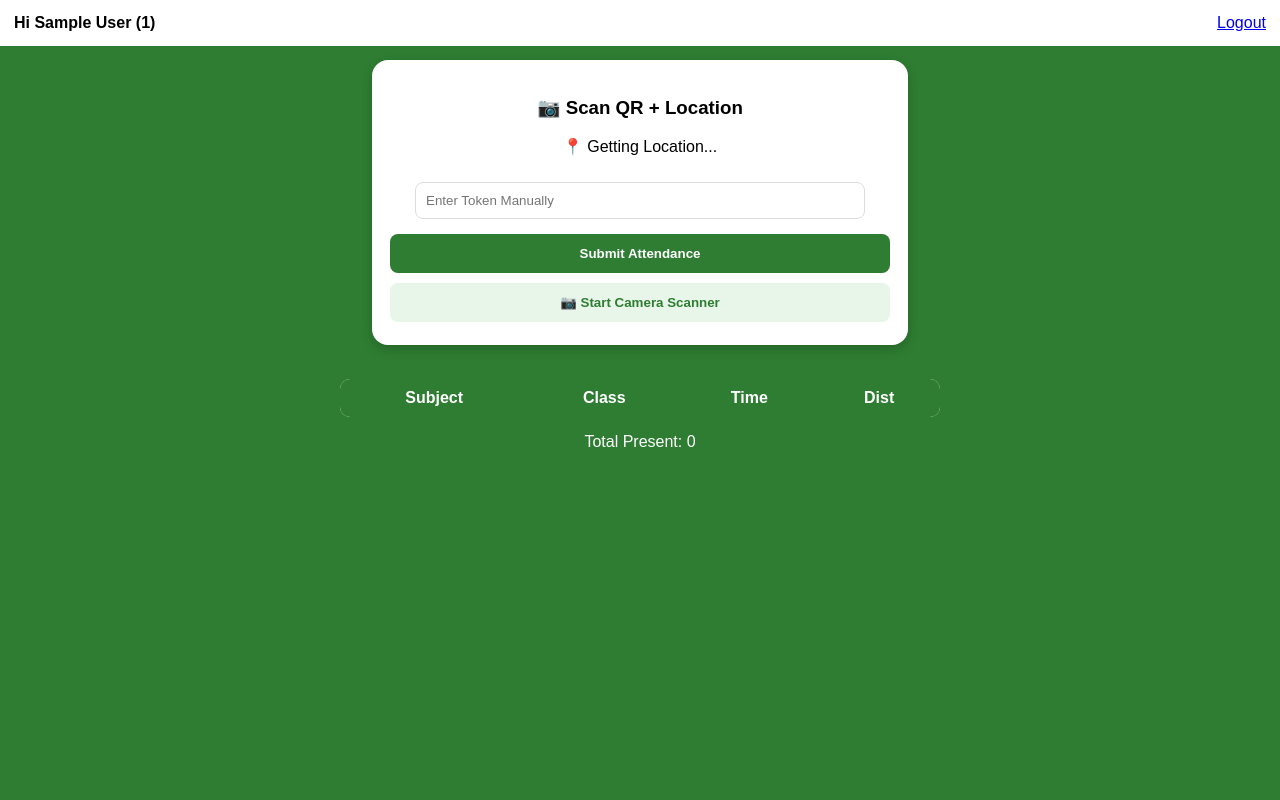
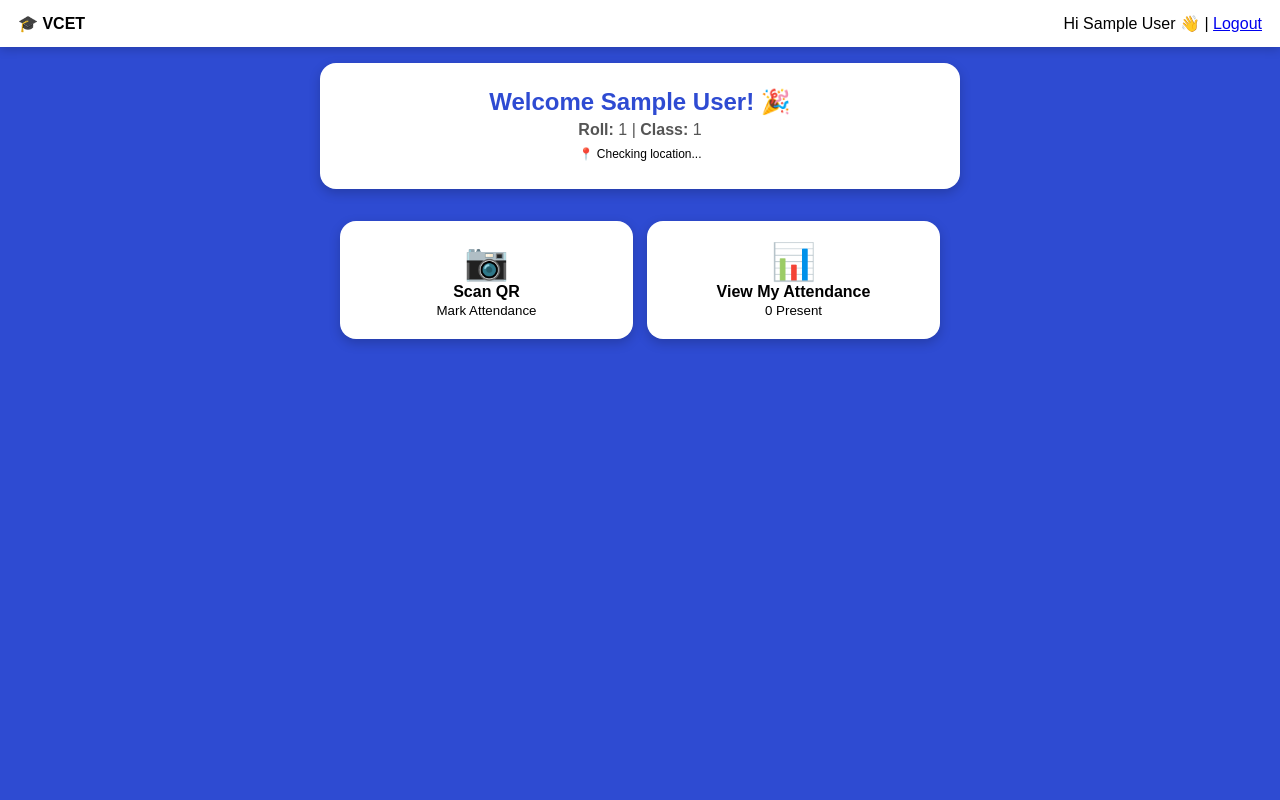
Before and after one commit to 309swara-crypto/qr-attendance, a Flask app: page /student_dashboard in a window 1280 px wide. Run offline with Flask 3, Linux system fonts and the light colour scheme; the visitor is signed in with stand-in values (Sample User, id 1); lists and menus that the app fills with data are empty; some libraries are stand-ins or nearby versions.

Commit message:
Update student_dashboard.html

```diff
--- a/templates/student_dashboard.html
+++ b/templates/student_dashboard.html
@@ -2,13 +2,19 @@
 <html>
 <head>
 <meta name="viewport" content="width=device-width, initial-scale=1">
-<title>Student Panel - Location + Google</title>
+<title>Student Dashboard - Blue</title>
 <style>
-body{margin:0;font-family:Arial;background:#2e7d32;min-height:100vh}
-.nav{background:white;padding:14px;display:flex;justify-content:space-between}
-.card{background:white;border-radius:16px;padding:18px;margin:14px auto;max-width:500px;text-align:center;box-shadow:0 4px 12px rgba(0,0,0,.2)}
-.btn{width:100%;padding:12px;background:#2e7d32;color:white;border:none;border-radius:8px;font-weight:700;margin:5px 0;cursor:pointer}
-table{width:100%;background:white;border-collapse:collapse;border-radius:10px;overflow:hidden;margin:10px auto;max-width:600px} th{background:#2e7d32;color:white;padding:10px} td{padding:8px;border-bottom:1px solid #eee;font-size:13px}
+body{margin:0;font-family:Arial;background:#2e4bd2;min-height:100vh}
+.nav{background:white;padding:14px 18px;display:flex;justify-content:space-between;align-items:center;box-shadow:0 2px 10px rgba(0,0,0,.2)}
+.welcome{background:white;border-radius:16px;padding:20px;margin:16px auto;max-width:600px;text-align:center;box-shadow:0 4px 12px rgba(0,0,0,.2)}
+.grid{display:grid;grid-template-columns:1fr 1fr;gap:14px;padding:16px;max-width:600px;margin:auto}
+.card{background:white;border-radius:16px;padding:20px 10px;text-align:center;cursor:pointer;box-shadow:0 4px 12px rgba(0,0,0,.2);transition:.2s}
+.card:hover{transform:translateY(-3px)}
+.modal{position:fixed;inset:0;background:rgba(0,0,0,.5);display:none;justify-content:center;align-items:center;z-index:99}
+.box{background:white;border-radius:16px;padding:20px;width:90%;max-width:500px;max-height:85vh;overflow:auto}
+.btn{width:100%;padding:12px;background:#2e4bd2;color:white;border:none;border-radius:8px;font-weight:700;margin:5px 0;cursor:pointer}
+.btn-green{background:#2e7d32}
+table{width:100%;background:white;border-collapse:collapse;border-radius:10px;overflow:hidden;margin-top:10px} th{background:#2e4bd2;color:white;padding:10px} td{padding:8px;border-bottom:1px solid #eee;font-size:13px}
 .login-wrap{display:flex;justify-content:center;align-items:center;min-height:100vh}.login-card{background:white;width:340px;border-radius:20px;padding:28px;box-shadow:0 10px 30px rgba(0,0,0,.3)}
 input,select{width:100%;padding:12px;margin:6px 0;border:1px solid #ddd;border-radius:8px;box-sizing:border-box}
 </style>
@@ -16,8 +22,8 @@ input,select{width:100%;padding:12px;margin:6px 0;border:1px solid #ddd;border-r
 <body>
 {% if is_login %}
 <div class="login-wrap"><div class="login-card">
-<h3 style="text-align:center;color:#2e7d32">👨‍🎓 Student Login</h3>
-<input id="name" placeholder="Full Name"><input id="roll" placeholder="Roll No"><select id="cls"><option>TE-A</option><option>TE-B</option><option>TE-C</option><option>TYCS</option></select><input id="email" placeholder="Email (optional)">
+<h3 style="text-align:center;color:#2e4bd2">👨‍🎓 Student Login</h3>
+<input id="name" placeholder="Full Name"><input id="roll" placeholder="Roll No (e.g. 23_TE_A)"><select id="cls"><option>TE-A</option><option>TE-B</option><option>TE-C</option><option>TYCS</option><option>SYCS</option></select><input id="email" placeholder="Email (optional)">
 <button class="btn" onclick="sLogin()">Register & Login</button><hr>
 <button class="btn" style="background:white;border:1px solid #ddd;color:black" onclick="gLogin()">🔵 Register with Google</button>
 <p style="text-align:center;font-size:12px"><a href="/">← Back Home</a></p>
@@ -28,19 +34,78 @@ function gLogin(){
  let email=prompt("Step 1/4 - Google Email:"); if(!email)return;
  let name=prompt("Step 2/4 - Full Name:"); if(!name)return;
  let roll=prompt("Step 3/4 - Roll No:"); if(!roll)return;
- let sclass=prompt("Step 4/4 - Class (TE-A/TE-B/TYCS):","TE-A")||"TE-A";
+ let sclass=prompt("Step 4/4 - Class:","TE-A")||"TE-A";
  fetch('/google_login',{method:'POST',headers:{'Content-Type':'application/json'},body:JSON.stringify({role:'student',email:email,name:name,roll:roll,class:sclass})}).then(r=>r.json()).then(d=>location.href=d.redirect);
 }
 </script>
 {% else %}
-<div class="nav"><b>Hi {{name}} ({{roll}})</b><a href="/logout">Logout</a></div>
-<div class="card"><h3>📷 Scan QR + Location</h3><p id="loc">📍 Getting Location...</p><div id="reader" style="width:280px;margin:auto"></div><input id="token" placeholder="Enter Token Manually" style="width:90%;padding:10px;margin:10px 0;border:1px solid #ddd;border-radius:8px"><button class="btn" onclick="mark()">Submit Attendance</button><br><button class="btn" style="background:#e8f5e9;color:#2e7d32" onclick="start()">📷 Start Camera Scanner</button></div>
-<div style="max-width:600px;margin:auto;padding:10px"><table><tr><th>Subject</th><th>Class</th><th>Time</th><th>Dist</th></tr>{% for a in my_att %}<tr><td>{{a.subject}}</td><td>{{a.class}}</td><td>{{a.time}}</td><td>{{a.dist}}m</td></tr>{% endfor %}</table><p style="color:white;text-align:center">Total Present: {{my_att|length}}</p></div>
+<div class="nav"><b>🎓 VCET</b><div><span>Hi {{name}} 👋</span> | <a href="/logout">Logout</a></div></div>
+
+<div class="welcome">
+<h2 style="margin:5px 0;color:#2e4bd2">Welcome {{name}}! 🎉</h2>
+<p style="margin:5px 0;color:#555"><b>Roll:</b> {{roll}} | <b>Class:</b> {{session.get('s_class','TE-A')}}</p>
+<p id="loc" style="font-size:12px;margin:8px 0">📍 Checking location...</p>
+</div>
+
+<div class="grid">
+<div class="card" onclick="openScan()"><div style="font-size:36px">📷</div><b>Scan QR</b><br><small>Mark Attendance</small></div>
+<div class="card" onclick="openMyAtt()"><div style="font-size:36px">📊</div><b>View My Attendance</b><br><small>{{my_att|length}} Present</small></div>
+</div>
+
+<!-- SCAN MODAL -->
+<div id="scanM" class="modal"><div class="box">
+<h3 style="text-align:center">📷 Scan QR + Location</h3>
+<p id="loc2" style="text-align:center;font-size:12px"></p>
+<div id="reader" style="width:280px;margin:10px auto;border:2px solid #2e4bd2;border-radius:12px;overflow:hidden"></div>
+<input id="token" placeholder="Or Enter Token Manually" style="width:100%;padding:12px;margin:10px 0;border:1px solid #ddd;border-radius:8px;box-sizing:border-box">
+<button class="btn" onclick="mark()">✅ Submit Attendance</button>
+<button class="btn" style="background:#e8eaf6;color:#2e4bd2" onclick="start()">📷 Start Camera Scanner</button>
+<button class="btn" style="background:#ddd;color:black" onclick="closeM()">Close</button>
+</div></div>
+
+<!-- ATTENDANCE MODAL -->
+<div id="attM" class="modal"><div class="box">
+<h3 style="text-align:center">My Attendance ({{my_att|length}})</h3>
+<table><tr><th>Subject</th><th>Class</th><th>Time</th><th>Dist</th></tr>
+{% for a in my_att %}<tr><td>{{a.subject}}</td><td>{{a.class}}</td><td>{{a.time}}</td><td>{{a.dist}}m</td></tr>{% endfor %}
+</table>
+{% if my_att|length==0 %}<p style="text-align:center;color:#888">No attendance yet - Scan QR first!</p>{% endif %}
+<button class="btn" style="background:#ddd;color:black;margin-top:12px" onclick="closeM()">Close</button>
+</div></div>
+
 <script src="https://unpkg.com/html5-qrcode@2.3.8/html5-qrcode.min.js"></script>
 <script>
-let lat=0,lng=0; navigator.geolocation.getCurrentPosition(p=>{lat=p.coords.latitude; lng=p.coords.longitude; document.getElementById('loc').innerHTML='✅ Location Verified: '+lat.toFixed(4)+','+lng.toFixed(4);}, e=>{document.getElementById('loc').innerHTML='❌ Please Allow Location - Required!';});
-function start(){const h=new Html5Qrcode("reader"); h.start({facingMode:"environment"},{fps:10,qrbox:250},(d)=>{document.getElementById('token').value=d.split('|')[0]; h.stop(); mark();},(e)=>{});}
-function mark(){let t=document.getElementById('token').value; if(!t){alert('Enter Token');return;} fetch('/mark_attendance',{method:'POST',headers:{'Content-Type':'application/json'},body:JSON.stringify({token:t,lat:lat,lng:lng})}).then(r=>r.json()).then(d=>{alert(d.msg); location.reload();});}
+let lat=0,lng=0;
+function setLoc(m){let a=document.getElementById('loc'); let b=document.getElementById('loc2'); if(a) a.innerHTML=m; if(b) b.innerHTML=m;}
+
+try{
+ if(navigator.geolocation){
+  navigator.geolocation.getCurrentPosition(p=>{
+    lat=p.coords.latitude; lng=p.coords.longitude;
+    setLoc('✅ Location Verified: '+lat.toFixed(4)+','+lng.toFixed(4)+' (Ready to scan)');
+  }, err=>{
+    lat=0; lng=0;
+    setLoc('⚠️ Location OFF (Laptop) - Attendance will work without distance check');
+  }, {enableHighAccuracy:true, timeout:8000});
+ } else { setLoc('⚠️ No GPS - Attendance will work'); }
+}catch(e){ setLoc('⚠️ Location OFF - Will work'); }
+
+function openScan(){document.getElementById('scanM').style.display='flex'}
+function openMyAtt(){document.getElementById('attM').style.display='flex'}
+function closeM(){document.querySelectorAll('.modal').forEach(m=>m.style.display='none'); try{let h=Html5Qrcode.getState();}catch(e){}}
+
+function start(){
+ const h=new Html5Qrcode("reader");
+ h.start({facingMode:"environment"},{fps:10,qrbox:250},(d)=>{
+  document.getElementById('token').value=d.split('|')[0]; h.stop(); mark();
+ },(e)=>{});
+}
+function mark(){
+ let t=document.getElementById('token').value;
+ if(!t){alert('Enter Token or Scan QR');return;}
+ fetch('/mark_attendance',{method:'POST',headers:{'Content-Type':'application/json'},body:JSON.stringify({token:t,lat:lat,lng:lng})})
+.then(r=>r.json()).then(d=>{alert(d.msg); if(d.msg.includes('✅')) location.reload(); else closeM();});
+}
 </script>
 {% endif %}
 </body>
```
